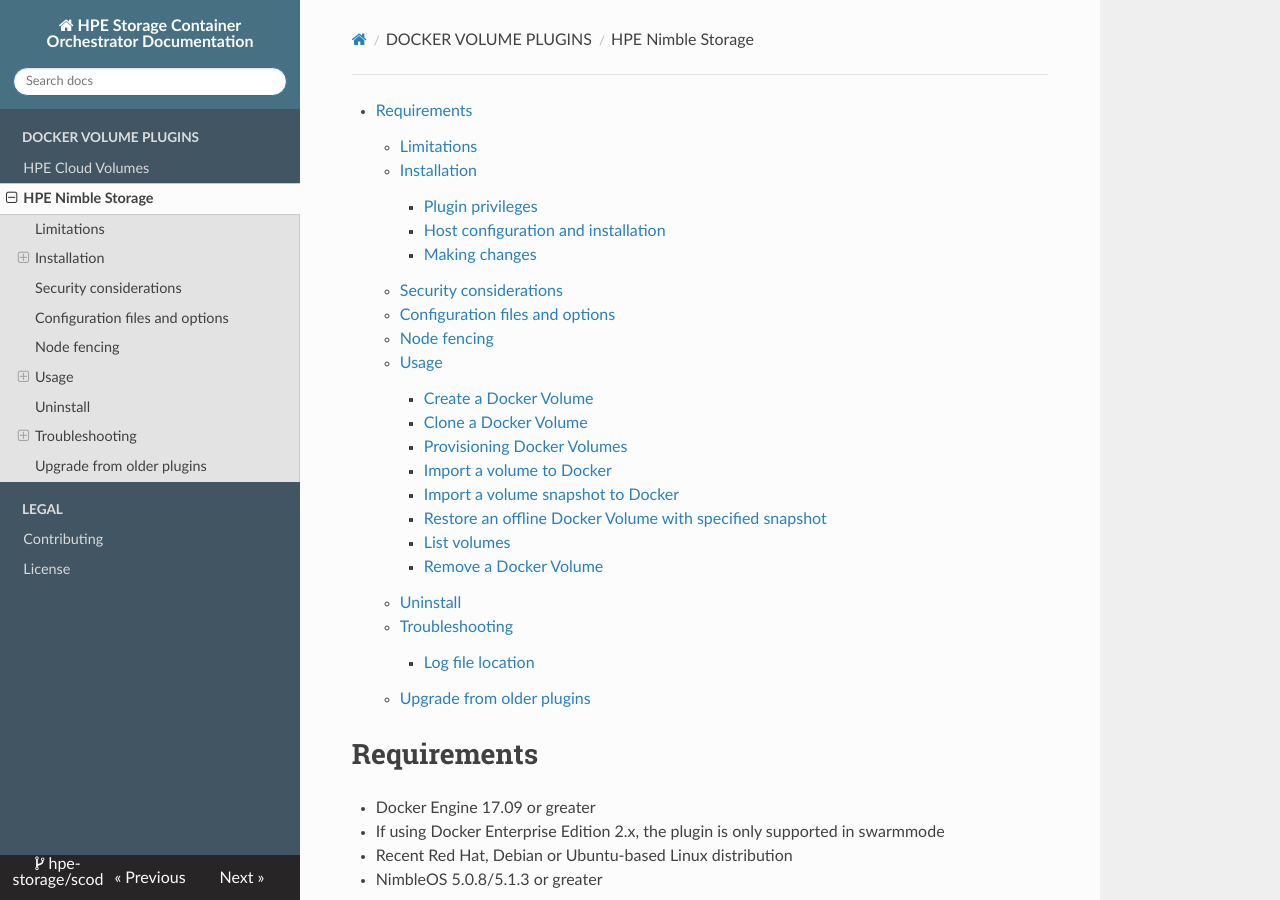
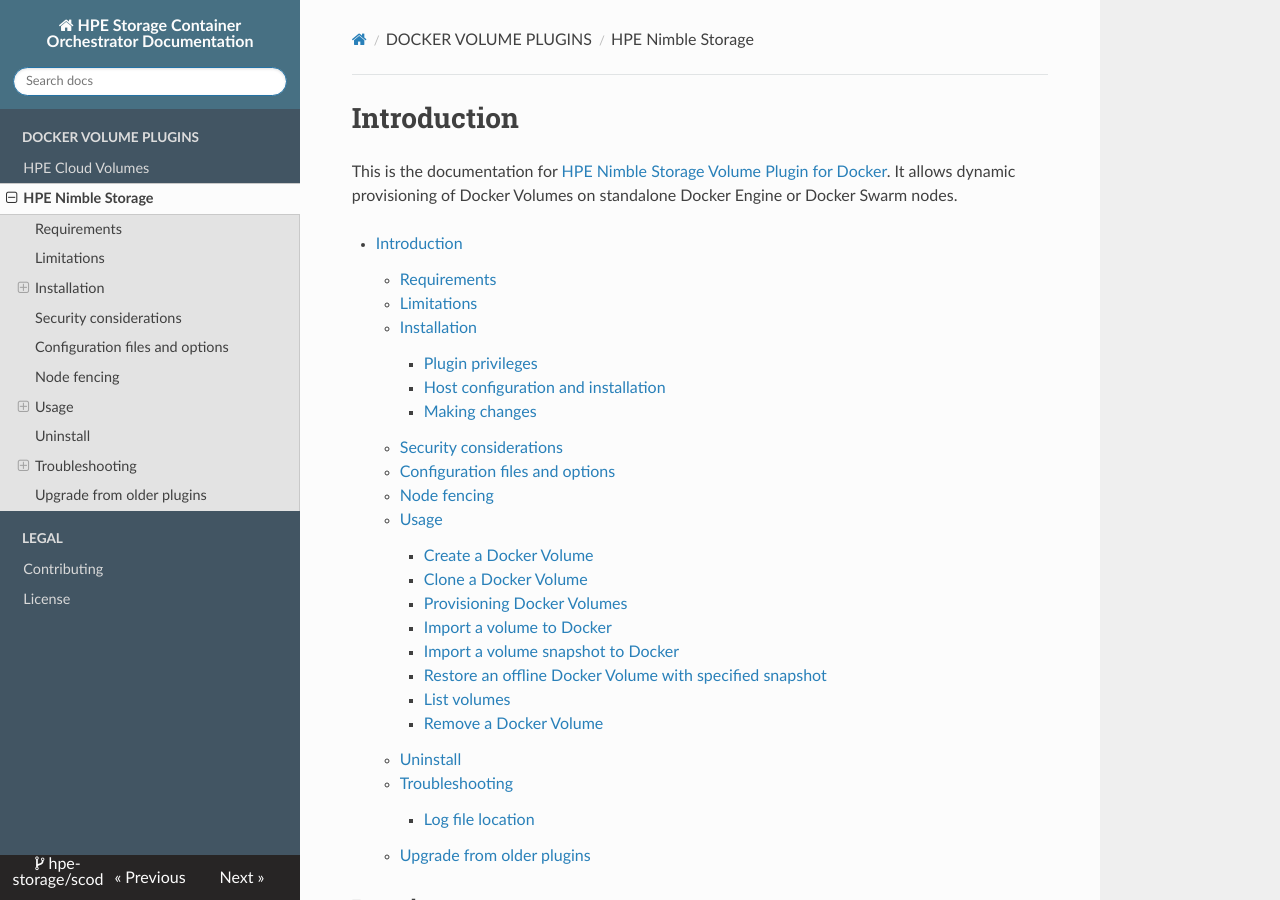
Before and after one commit to hpe-storage/scod, an MkDocs documentation site: the page built from docs/docker_volume_plugins/hpe_nimble_storage.md, in a window 1280 px wide and 900 px high. Built offline with MkDocs 1.6.1, drawn with Linux system fonts in a browser that asks for light colours; nearby versions of some CDN libraries.

Commit message:
Tidying TOC
Signed-off-by: Michael Mattsson <michael.mattsson@nimblestorage.com>

```diff
--- a/docs/docker_volume_plugins/hpe_cloud_volumes.md
+++ b/docs/docker_volume_plugins/hpe_cloud_volumes.md
@@ -1,6 +1,10 @@
+# Introduction
+
+This is the documentation for [HPE Cloud Volumes Plugin for Docker](https://hub.docker.com/plugins/cvblock). It allows dynamic provisioning of Docker Volumes on standalone Docker Engine or Docker Swarm nodes.
+
 [TOC]
 
-# Requirements
+## Requirements
 
 - Docker Engine 17.09 or greater
 - If using Docker Enterprise Edition 2.x, the plugin is only supported in swarmmode
--- a/docs/docker_volume_plugins/hpe_nimble_storage.md
+++ b/docs/docker_volume_plugins/hpe_nimble_storage.md
@@ -1,6 +1,10 @@
+# Introduction
+
+This is the documentation for [HPE Nimble Storage Volume Plugin for Docker](https://hub.docker.com/plugins/nimble). It allows dynamic provisioning of Docker Volumes on standalone Docker Engine or Docker Swarm nodes.
+
 [TOC]
 
-# Requirements
+## Requirements
 
 - Docker Engine 17.09 or greater
 - If using Docker Enterprise Edition 2.x, the plugin is only supported in swarmmode
```
